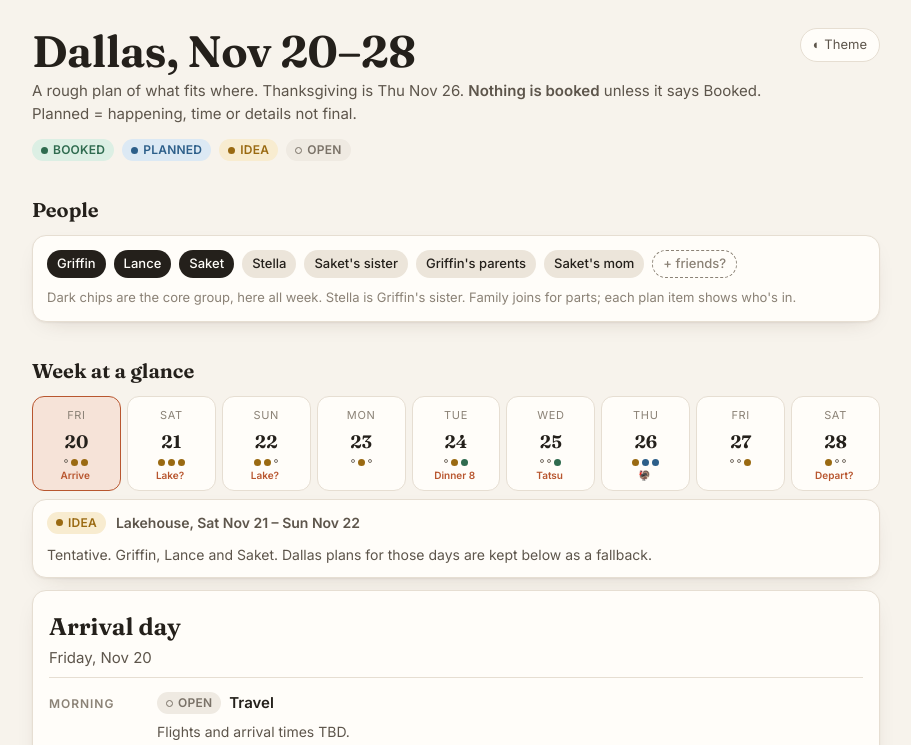
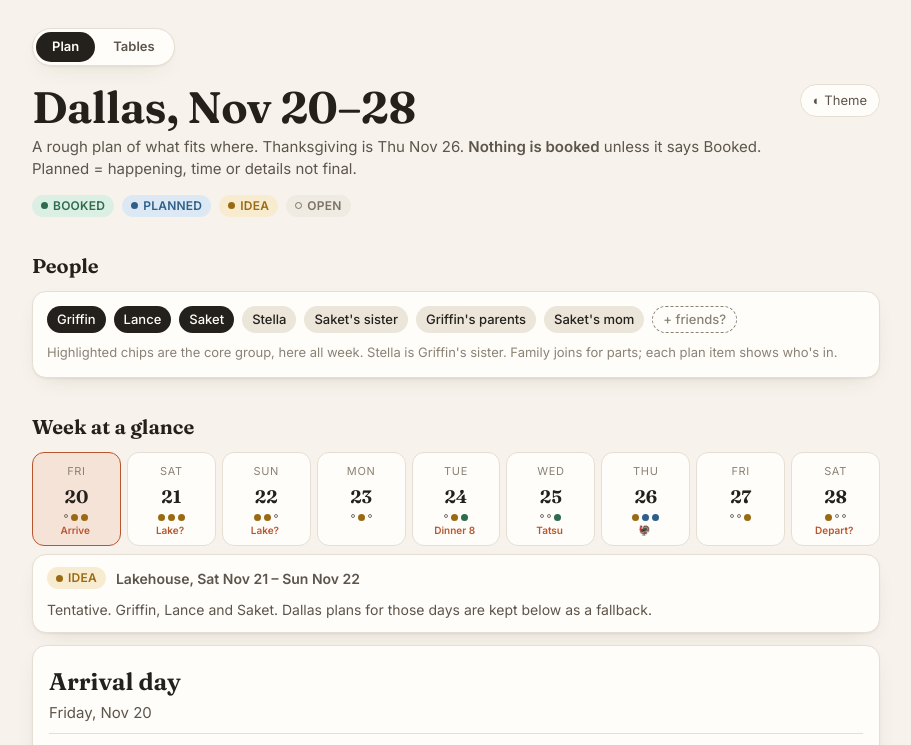
Before and after one commit to griffinw1/dallas-res-watch, a plain HTML site: page trip/index.html in a window 1280 px wide. Shown: the top 745 px of the page, without its empty margins (184-1095 px from the left). Drawn offline with Linux system fonts and the light colour scheme.

Commit message:
trip: Plan | Tables switcher; tables links open in the same tab
Co-Authored-By: Claude Opus 5.5 <noreply@anthropic.com>

```diff
--- a/trip/index.html
+++ b/trip/index.html
@@ -43,6 +43,10 @@ html{-webkit-text-size-adjust:100%}
 body{margin:0;background:var(--bg);color:var(--ink);font:15px/1.5 Inter,system-ui,-apple-system,sans-serif}
 a{color:var(--accent)}
 .wrap{max-width:880px;margin:0 auto;padding:28px 16px 64px}
+.switch{display:inline-flex;gap:2px;padding:3px;margin:0 0 18px;border:1px solid var(--line);border-radius:999px;background:var(--card);box-shadow:var(--shadow)}
+.switch a{padding:5px 16px;border-radius:999px;font-size:13px;font-weight:600;text-decoration:none;color:var(--soft)}
+.switch a[aria-current="page"]{background:var(--chip-core);color:var(--chip-core-ink)}
+.switch a:not([aria-current]):hover{color:var(--ink)}
 header h1{font-family:Fraunces,Georgia,serif;font-weight:650;font-size:clamp(30px,7vw,44px);line-height:1.05;margin:0 0 6px;letter-spacing:-.01em}
 header p{margin:0;color:var(--soft)}
 .top{display:flex;justify-content:space-between;align-items:flex-start;gap:12px}
@@ -112,10 +116,11 @@ footer{margin-top:36px;font-size:13px;color:var(--muted)}
 </head>
 <body>
 <div class="wrap">
+  <nav class="switch" aria-label="Pages"><a href="./" aria-current="page">Plan</a><a href="../site/">Tables</a></nav>
   <header>
     <div class="top">
       <div>
-        <h1>Dallas, Nov 20–28</h1>
+        <h1>Dallas, <span style="white-space:nowrap">Nov 20–28</span></h1>
         <p>A rough plan of what fits where. Thanksgiving is Thu Nov 26. <strong>Nothing is booked</strong> unless it says Booked. Planned = happening, time or details not final.</p>
       </div>
       <button class="theme" id="theme" type="button" aria-label="Toggle light or dark">◐ Theme</button>
@@ -138,7 +143,7 @@ footer{margin-top:36px;font-size:13px;color:var(--muted)}
     <span class="chip">Griffin's parents</span>
     <span class="chip">Saket's mom</span>
     <span class="chip tbd">+ friends?</span>
-    <span class="note">Dark chips are the core group, here all week. Stella is Griffin's sister. Family joins for parts; each plan item shows who's in.</span>
+    <span class="note">Highlighted chips are the core group, here all week. Stella is Griffin's sister. Family joins for parts; each plan item shows who's in.</span>
   </div>
 
   <h2>Week at a glance</h2>
@@ -162,7 +167,7 @@ footer{margin-top:36px;font-size:13px;color:var(--muted)}
   </div>
 
   <footer>
-    Dinner ideas come from the read-only <a href="../site/" target="_blank" rel="noopener">availability grid</a> (party of 4, 5–10 PM), refreshed every few hours. They're openings, not holds.
+    Dinner ideas come from the read-only <a href="../site/">Tables page</a> (party of 4, 5–10 PM), refreshed every few hours. They're openings, not holds.
   </footer>
 </div>
 
@@ -244,7 +249,7 @@ function picks(d){
 }
 
 function dinnerBlock(d){
-  const grid=`<a href="../site/#d=${d}" target="_blank" rel="noopener">See all of ${dow(d)} in the grid</a>`;
+  const grid=`<a href="../site/#d=${d}">See all of ${dow(d)} in the tables</a>`;
   if(DATA_ERR)return `<div class="dinner"><div class="foot">Couldn't load live openings. ${grid}.</div></div>`;
   if(!DATA)return `<div class="dinner"><div class="foot">Loading openings…</div></div>`;
   const ps=picks(d);
```
